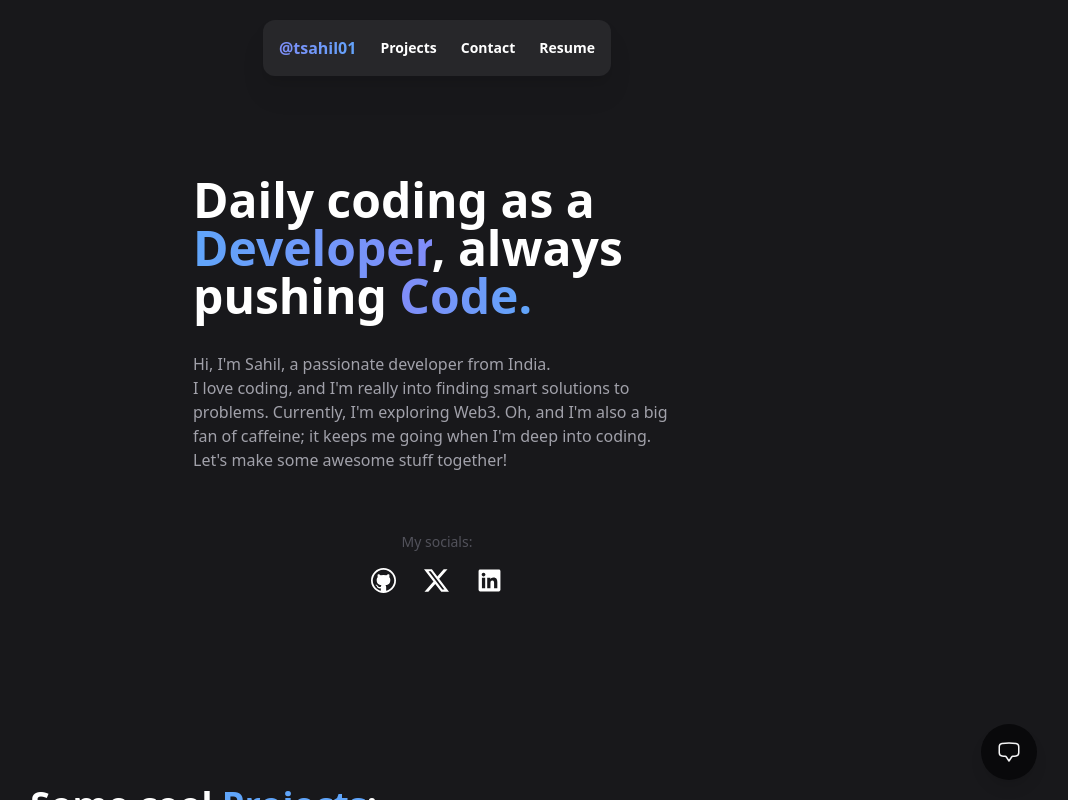
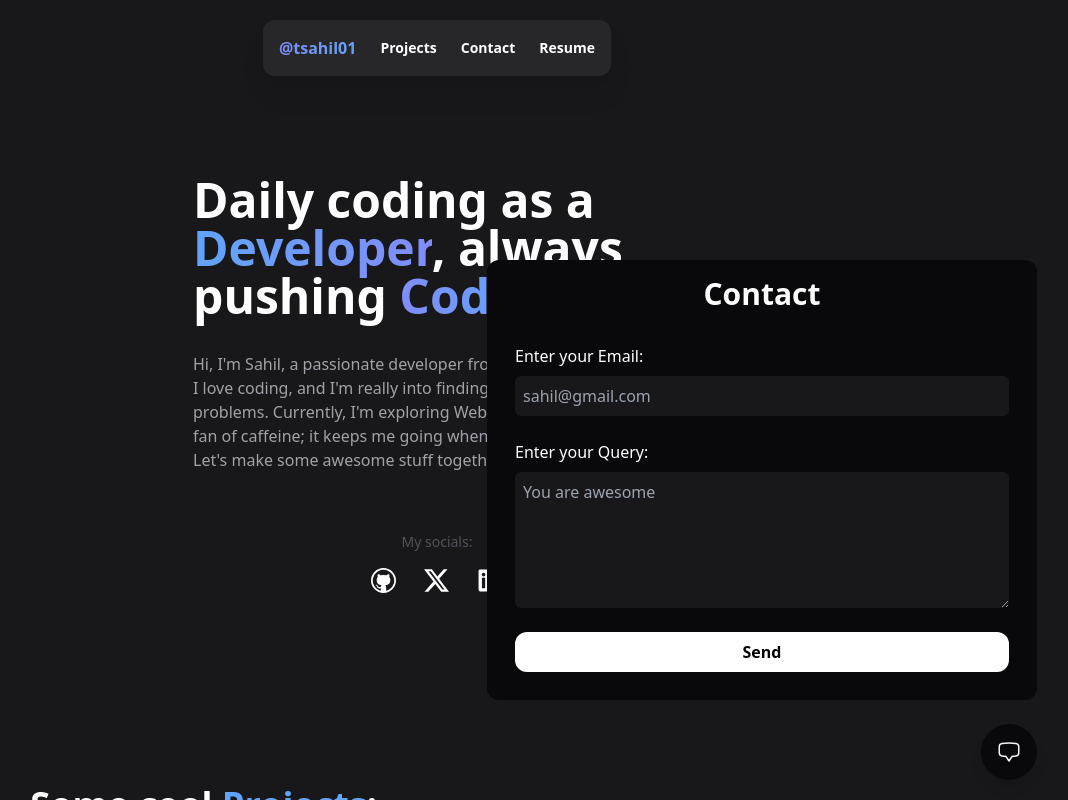
Before and after one commit to tsahil01/Portfolio, a Next.js app in the folder portfolio-frontend/: page / in a window 1280 px wide. Both pictures are taken after a click on the button "Contact". Shown: the top 800 px of the page, without its empty margins (203-1271 px from the left). Built offline with nearby package versions, Linux system fonts and the light colour scheme.

Commit message:
Contacts

```diff
--- a/portfolio-frontend/src/components/Chat.tsx
+++ b/portfolio-frontend/src/components/Chat.tsx
@@ -1,6 +1,7 @@
 "use client";
 
 import { useState } from 'react';
+import { Contact } from './Contact';
 
 export function Chat() {
     const [showChat, setShowChat] = useState(false);
@@ -25,24 +26,3 @@ export function Chat() {
         </>
     );
 }
-
-function Contact() {
-    return (
-        <div className="fixed right-4 md:right-10 bottom-20 mb-5 flex flex-col items-end z-[99999] bg-zinc-950 rounded-xl">
-            <div className='flex flex-col md:p-4 p-2'>
-                <div className='text-3xl font-bold text-center mb-5'>Contact</div>
-                <div className='flex flex-col p-3 gap-2'>
-                    <div className='text-md'>Enter your Email:</div>
-                    <input type="text" placeholder='sahil@gmail.com' name="" id="" className='rounded-md bg-zinc-900 p-1 outline-none'/>
-                </div>
-                <div className='flex flex-col p-3 gap-2'>
-                    <div className='text-md'>Enter your Query:</div>
-                    <textarea name="" placeholder='You are awesome' id="" className='rounded-md bg-zinc-900 p-1 outline-none'/>
-                </div>
-                <div className='flex flex-col p-3 gap-2'>
-                    <button className='p-2 bg-white text-black rounded-xl font-bold hover:bg-zinc-300'>Send</button>
-                </div>
-            </div>
-        </div>
-    );
-}
--- /dev/null
+++ b/portfolio-frontend/src/components/Contact.tsx
@@ -0,0 +1,20 @@
+export function Contact() {
+    return (
+        <div className="fixed right-4 md:right-10 bottom-20 mb-5 flex flex-col items-end z-[99999] bg-zinc-950 rounded-xl lg:w-[550px] w-96">
+            <div className='flex flex-col md:p-4 p-2 w-full'>
+                <div className='text-3xl font-bold text-center mb-5'>Contact</div>
+                <div className='flex flex-col p-3 gap-2'>
+                    <div className='text-md'>Enter your Email:</div>
+                    <input type="text" placeholder='sahil@gmail.com' name="" id="" className='rounded-md bg-zinc-900 p-2 outline-none'/>
+                </div>
+                <div className='flex flex-col p-3 gap-2'>
+                    <div className='text-md'>Enter your Query:</div>
+                    <textarea name="" placeholder='You are awesome' rows={5} id="" className='rounded-md bg-zinc-900 p-2 outline-none'/>
+                </div>
+                <div className='flex flex-col p-3 gap-2'>
+                    <button className='p-2 bg-white text-black rounded-xl font-bold hover:bg-zinc-300'>Send</button>
+                </div>
+            </div>
+        </div>
+    );
+}
--- a/portfolio-frontend/src/components/Navbar.tsx
+++ b/portfolio-frontend/src/components/Navbar.tsx
@@ -1,17 +1,27 @@
 "use client";
 
 import { useRouter } from "next/navigation";
+import { useState } from "react";
+import { Contact } from "./Contact";
 
 export function Navbar(){
     const router = useRouter();
+    const [showChat, setShowChat] = useState(false);
+
+    const toggleChat = () => {
+        setShowChat(!showChat);
+    };
     return <>
     <div className="p-2 rounded-xl bg-zinc-800 flex flex-row gap-2 drop-shadow-xl justify-center mx-auto">
         <a href="https://github.com/tsahil01" target="_blank">
             <div className="font-bold md:p-2 py-1 text-transparent bg-clip-text bg-gradient-to-r from-indigo-400 to-blue-400">@tsahil01</div>
         </a>
         <button className="rounded-lg md:p-2 py-1 hover:bg-zinc-900 text-sm sm:text-md font-bold" onClick={()=>router.push('/projects')}>Projects</button>
-        <button className="rounded-lg md:p-2 py-1 hover:bg-zinc-900 text-sm sm:text-md font-bold">Contact</button>
+        <button className="rounded-lg md:p-2 py-1 hover:bg-zinc-900 text-sm sm:text-md font-bold"
+        onClick={toggleChat}
+        >Contact</button>
         <button className="rounded-lg md:p-2 py-1 hover:bg-zinc-900 text-sm sm:text-md font-bold">Resume</button>
     </div>
+    {showChat && <Contact />}
     </>
 }
```
